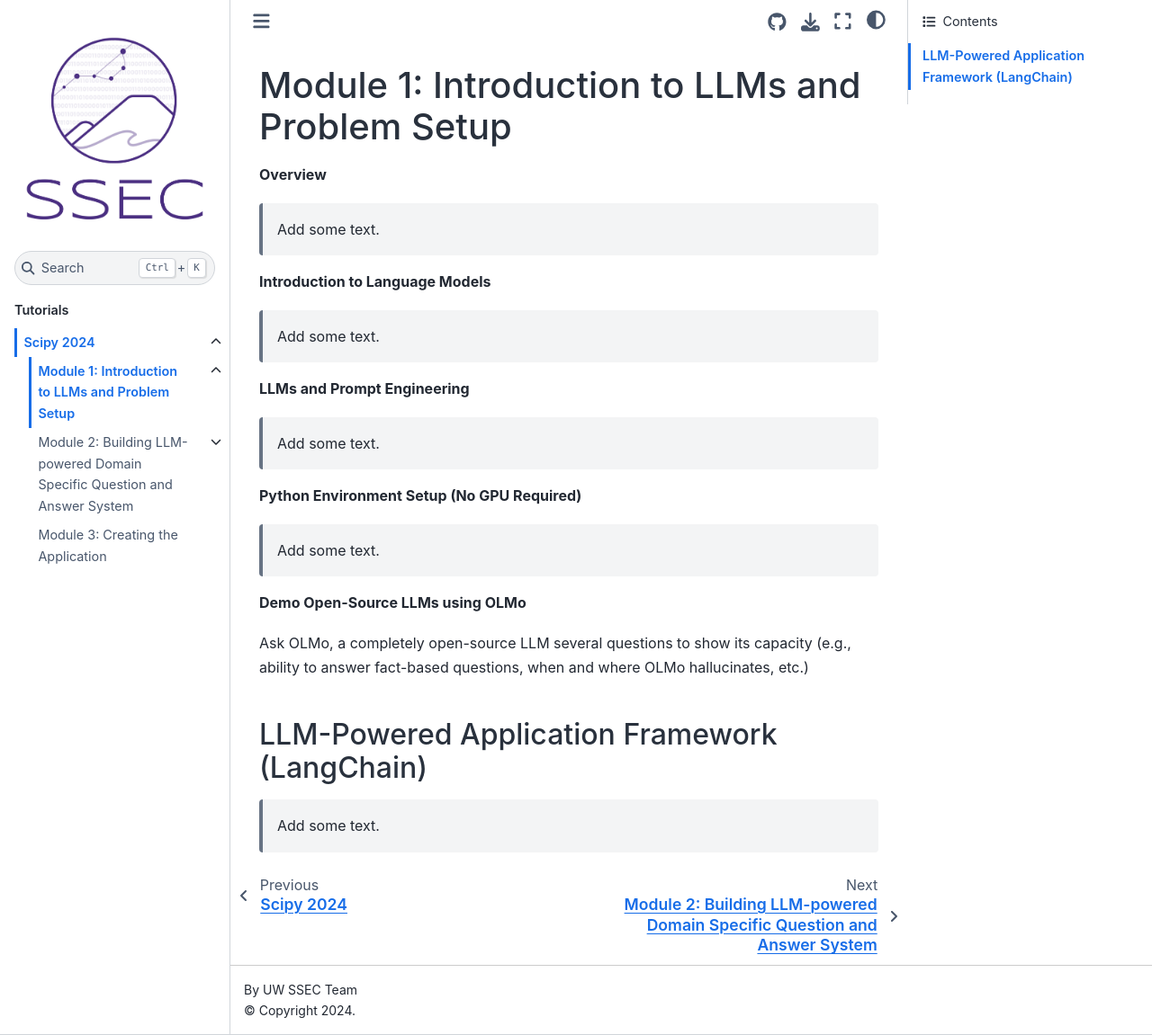
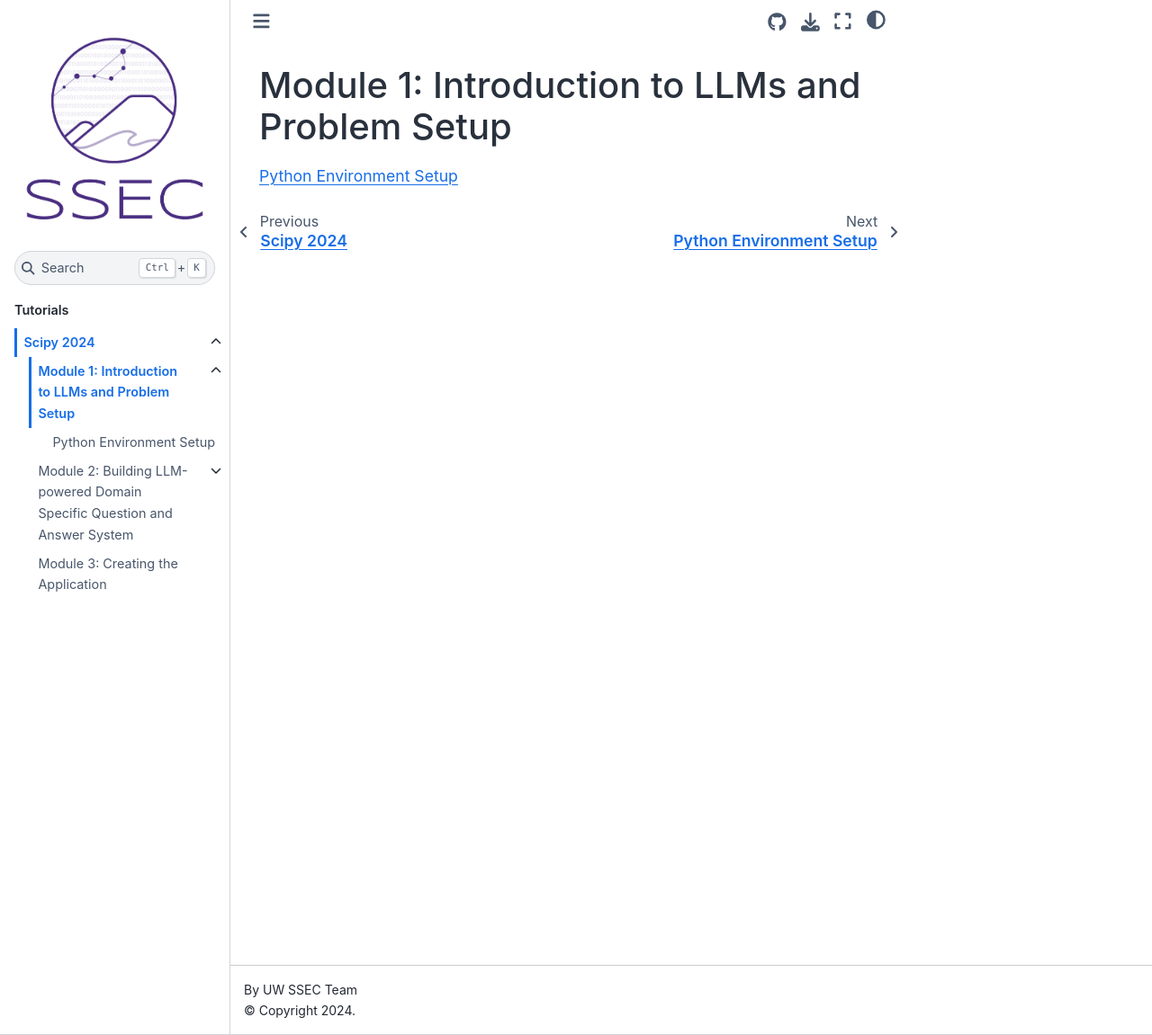
Before and after one commit to uw-ssec/tutorials, a Jupyter Book: the page built from SciPy2024/module1/index.md, in a window 1280 px wide and 1151 px high. Shown: the whole window at 90% size. Built offline with Jupyter Book 1.0.4 settings and Sphinx 7.4.7 and the Sphinx Book theme 1.1.4, drawn with Linux system fonts in a browser that asks for light colours; pages that are not in the unit, such as notebooks, are missing from menus.

Commit message:
style: Fix headings and add table of contents for index

````diff
--- a/SciPy2024/module1/index.md
+++ b/SciPy2024/module1/index.md
@@ -1,25 +1,5 @@
 # Module 1: Introduction to LLMs and Problem Setup
 
-**Overview**
+```{tableofcontents}
 
->Add some text.
-
-**Introduction to Language Models**
-
->Add some text.
-
-**LLMs and Prompt Engineering**
-
->Add some text.
-
-**Python Environment Setup (No GPU Required)**
-
->Add some text.
-
-**Demo Open-Source LLMs using OLMo**
-
-Ask OLMo, a completely open-source LLM several questions to show its capacity (e.g., ability to answer fact-based questions, when and where OLMo hallucinates, etc.)
-
-## LLM-Powered Application Framework (LangChain)
-
->Add some text.
+```
--- a/_toc.yml
+++ b/_toc.yml
@@ -9,6 +9,7 @@ parts:
           - file: SciPy2024/module1/index.md
             sections:
               - file: SciPy2024/module1/introduction-to-language-models.ipynb
+              - file: SciPy2024/module1/setup.md
           - file: SciPy2024/module2/index.md
             sections:
               - file: SciPy2024/module2/domain-specific-question-answering.ipynb
````
Also changed, not shown: SciPy2024/README.md (+9 -122 lines), SciPy2024/module1/setup.md (added, +88 -0 lines), SciPy2024/module2/index.md (+2 -17 lines), SciPy2024/module3/index.md (+4 -0 lines), 4 other files.
